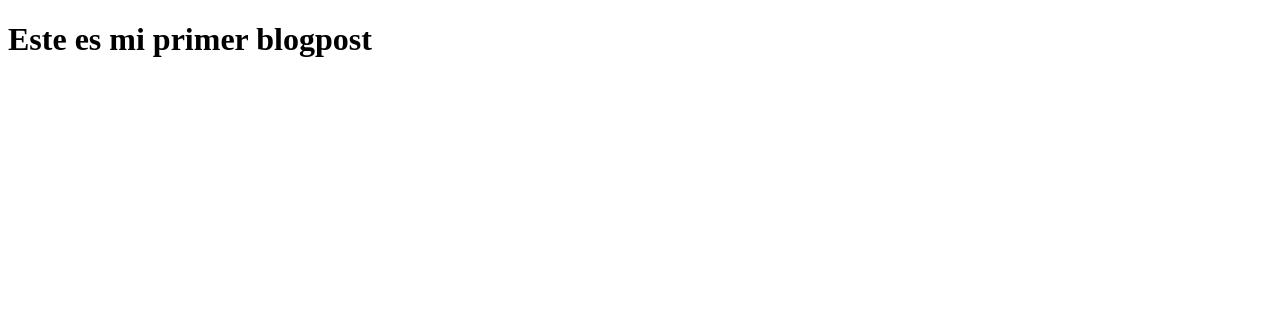
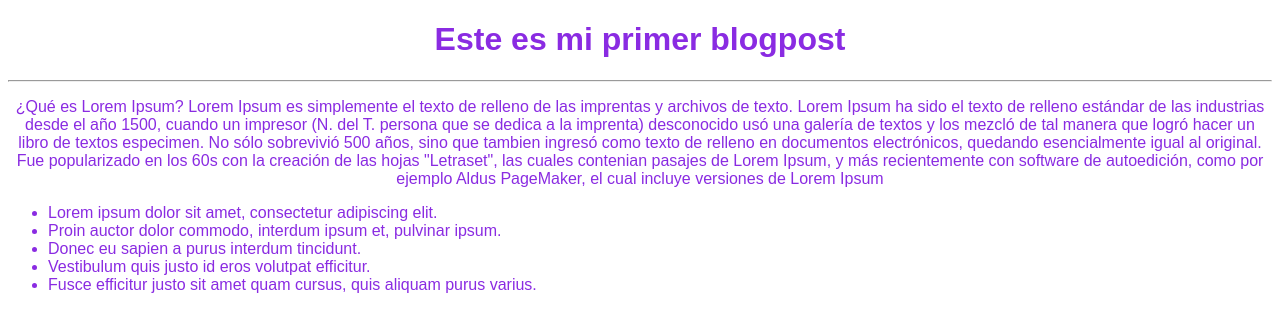
Before and after one commit to AlejoCJaimes/BlogPost, a plain HTML site: page index.html in a window 1280 px wide. Drawn offline with Linux system fonts and the light colour scheme.

Commit message:
Creacion de carpeta de estilos para nuestro blogpost

```diff
--- /dev/null
+++ b/css/style.css
@@ -0,0 +1,7 @@
+body
+{
+color: blueviolet;
+text-align: center;
+font-family: "Arial";
+
+}
--- a/index.html
+++ b/index.html
@@ -1,12 +1,34 @@
 <!DOCTYPE html>
 <html lang="en">
+
 <head>
     <meta charset="UTF-8">
     <meta http-equiv="X-UA-Compatible" content="IE=edge">
+    <link rel="stylesheet" href="css/style.css">
     <meta name="viewport" content="width=device-width, initial-scale=1.0">
     <title> My Blogpost</title>
 </head>
+
 <body>
     <h1>Este es mi primer blogpost</h1>
+    <hr>
+    <p>¿Qué es Lorem Ipsum?
+
+        Lorem Ipsum es simplemente el texto de relleno de las imprentas y archivos de texto.
+        Lorem Ipsum ha sido el texto de relleno estándar de las industrias desde el año 1500, cuando
+        un impresor (N. del T. persona que se dedica a la imprenta) desconocido usó una galería de textos y
+        los mezcló de tal manera que logró hacer un libro de textos especimen. No sólo sobrevivió 500 años,
+        sino que tambien ingresó como texto de relleno en documentos electrónicos, quedando esencialmente
+        igual al original. Fue popularizado en los 60s con la creación de las hojas "Letraset", las cuales
+        contenian pasajes de Lorem Ipsum, y más recientemente con software de autoedición, como por ejemplo Aldus
+        PageMaker, el cual incluye versiones de Lorem Ipsum</p>
+    <ul align="left">
+        <li>Lorem ipsum dolor sit amet, consectetur adipiscing elit.</li>
+        <li>Proin auctor dolor commodo, interdum ipsum et, pulvinar ipsum.</li>
+        <li>Donec eu sapien a purus interdum tincidunt.</li>
+        <li>Vestibulum quis justo id eros volutpat efficitur.</li>
+        <li>Fusce efficitur justo sit amet quam cursus, quis aliquam purus varius.</li>
+    </ul>
 </body>
+
 </html>
```
